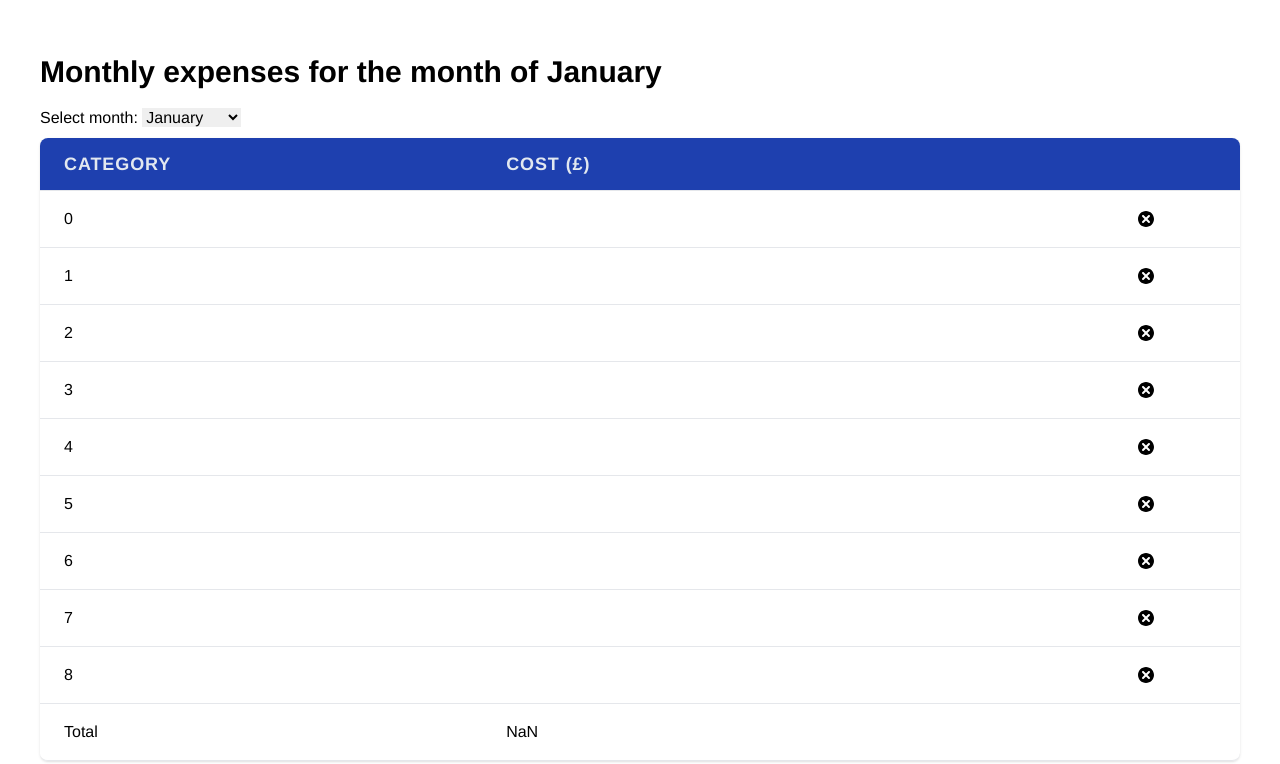
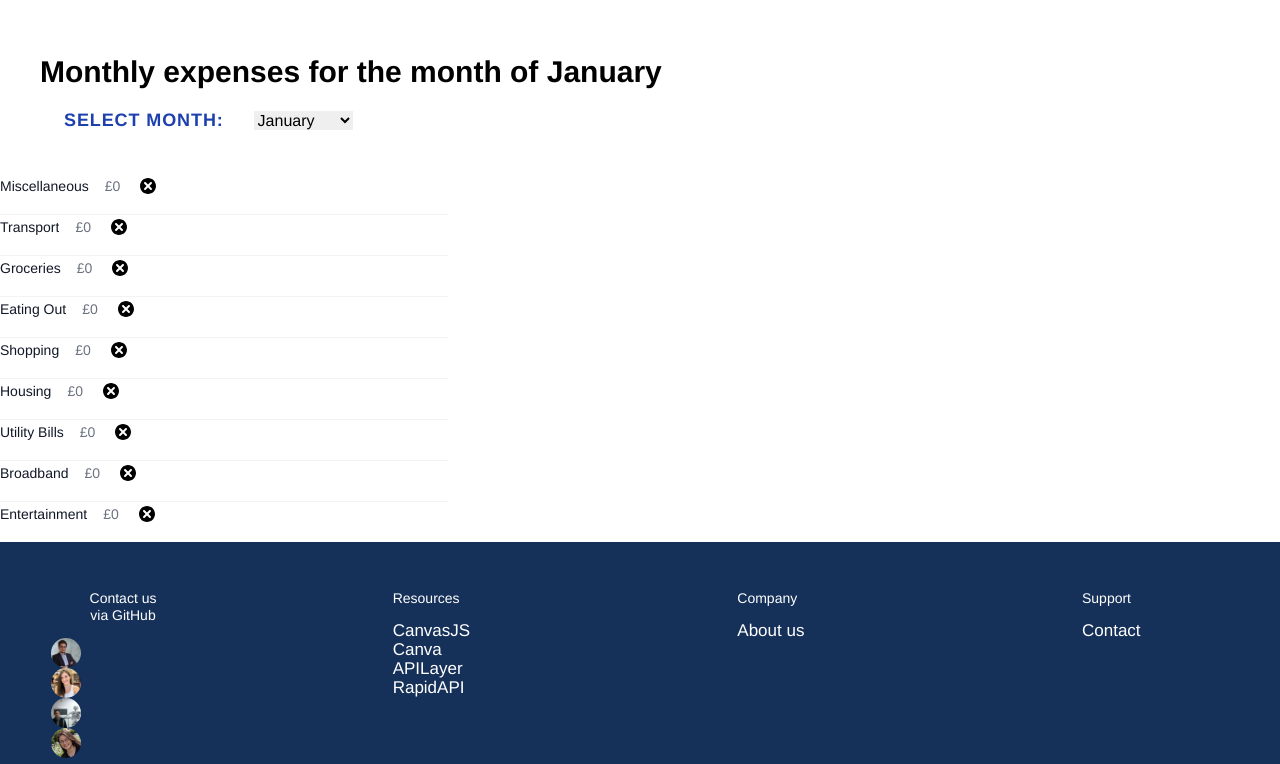
Before and after one commit to miriamdurazo/expense-control, a React (Create React App) app: page / in a window 1280 px wide. Shown: the part 616-1380 px from the top of the page. Built offline with nearby package versions, Linux system fonts and the light colour scheme.

Commit message:
added expenselist and expenseitems components to simplify the code and figure out what was causing problems with expenses categories

```diff
--- a/src/App.js
+++ b/src/App.js
@@ -11,6 +11,7 @@ import { Hero } from "./components/Hero";
 import ExpensesCategories from "./components/ExpensesCategories.js";
 // import PracticeGraph from './components/PracticeGraph.js';
 import AddExpense from "./components/AddExpense.js";
+import ExpenseList from "./components/ExpenseList.js";
 
 // Pages
 import { Home } from "./pages/Home";
@@ -27,9 +28,12 @@ function App() {
         <div>
           <Navbar />
           <Hero />
-          <ExpensesCategories />
-          <AddExpense />
+
+          {/* <ExpensesCategories /> */}
+
+          {/* <AddExpense /> */}
           {/* <PracticeGraph /> */}
+          <ExpenseList />
           <Wrapper>
             <Routes>
               <Route path="/" element={<Home />} />
--- /dev/null
+++ b/src/components/ExpenseItem.js
@@ -0,0 +1,32 @@
+import React, { useContext } from 'react';
+import { TiDelete } from 'react-icons/ti';
+import { ExpensesContext } from '../contexts/ExpensesContext.js';
+
+const ExpenseItem = (props) => {
+	const { dispatch } = useContext(ExpensesContext);
+
+	const handleDeleteExpense = () => {
+		dispatch({
+			type: 'DELETE_EXPENSE',
+			payload: props.id,
+		});
+	};
+
+	return (
+
+		<li className='class="pb-3 sm:pb-4'>
+            <div className="flex items-center space-x-4">
+
+			    <div className="text-sm font-medium text-gray-900 truncate dark:text-white">
+                {props.name}
+                </div>
+				<span class='text-sm text-gray-500 truncate dark:text-gray-600'>£{props.cost}</span>
+				<TiDelete size='1.5em' onClick={handleDeleteExpense} />
+			</div>
+
+		</li>
+
+	);
+};
+
+export default ExpenseItem;
--- /dev/null
+++ b/src/components/ExpenseList.js
@@ -0,0 +1,84 @@
+import React, { useContext, useState, useEffect } from 'react';
+import ExpenseItem from './ExpenseItem.js';
+import { ExpensesContext } from '../contexts/ExpensesContext.js';
+import { TiDelete } from "react-icons/ti";
+
+// Style
+import '../styles/expenses.css'
+
+
+const ExpenseList = () => {
+	const { expenses } = useContext(ExpensesContext);
+
+	const [filteredExpenses, setfilteredExpenses] = useState(expenses || []);
+
+	useEffect(() => {
+		setfilteredExpenses(expenses);
+	}, [expenses]);
+
+	// const handleChange = (event) => {
+	// 	const searchResults = expenses.filter((filteredExpense) =>
+	// 		filteredExpense.name.toLowerCase().includes(event.target.value)
+	// 	);
+	// 	setfilteredExpenses(searchResults);
+	// };
+
+      // months array
+  const months = [
+    'January',
+    'February',
+    'March',
+    'April',
+    'May',
+    'June',
+    'July',
+    'August',
+    'September',
+    'October',
+    'November',
+    'December'
+  ];
+
+      // state to hold selected month
+      const [selectedMonth, setSelectedMonth] = useState(months[0]);
+      // function to handle select month change
+      const handleMonthChange = (e) => {
+        setSelectedMonth(e.target.value);
+      };
+
+	return (
+		<>
+			{/* <input
+				type='text'
+				class='form-control mb-2 mr-sm-2'
+				placeholder='Type to search...'
+				onChange={handleChange}
+			/> */}
+
+            <div className="p-10">
+                <h2 className="text-3xl py-4 font-semibold">Monthly expenses for the month of {selectedMonth}</h2>
+                <label className="group px-6 py-3 text-left text-lg font-semibold text-blue-800 uppercase tracking-wider" htmlFor="month">Select month: </label>
+                <select id="month" value={selectedMonth} onChange={handleMonthChange}>
+                    {months.map((month, index) => {
+                    return (<option key={index} value={month}>{month}</option>);
+                    })}
+                </select>
+
+
+            </div>
+
+
+			<ul className='max-w-md divide-y divide-gray-200 dark:divide-gray-700 divide-opacity-50'>
+				{filteredExpenses.map((expense) => (
+					<ExpenseItem
+						id={expense.id}
+						name={expense.name}
+						cost={expense.cost}
+					/>
+				))}
+			</ul>
+		</>
+	);
+};
+
+export default ExpenseList;
--- a/src/components/ExpensesCategories.js
+++ b/src/components/ExpensesCategories.js
@@ -17,7 +17,8 @@ const ExpensesCategories = (props) => {
   }
 
 
-
+   console.log(`the props are ${JSON.stringify(props)}`);
+   console.log(`the props are ${expenses}`);
   // initial expenses state
   const initialExpenses = {
     Miscellaneous: 0.00,
@@ -60,8 +61,8 @@ const ExpensesCategories = (props) => {
   ]};
 
   // state to hold expenses
-  // const [expenses, setExpenses] = useState(initialExpenses);
-  const [expenses, setExpenses] = useState(expensesList.expenses);
+  const [expenses, setExpenses] = useState(initialExpenses);
+
 
   // function to update expense for a category
   // const updateExpense = (category, expense) => {
@@ -80,6 +81,7 @@ const ExpensesCategories = (props) => {
     setSelectedMonth(e.target.value);
   };
 
+    //  TO DO: put this function in another component
   // function to calculate total expenses
   const totalExpenses = Object.values(expenses).reduce(
     (total, expense) => parseFloat(total) + parseFloat(expense)
@@ -130,10 +132,7 @@ const ExpensesCategories = (props) => {
                       </td>
                     </tr>
                   ))}
-                  <tr>
-                    <td className="px-6 py-4 whitespace-nowrap">Total</td>
-                    <td className="px-6 py-4 whitespace-nowrap">{totalExpenses}</td>
-                  </tr>
+
                 </tbody>
               </table>
             </div>
```
